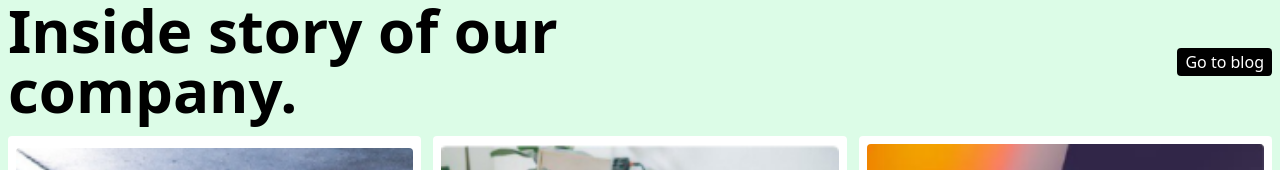
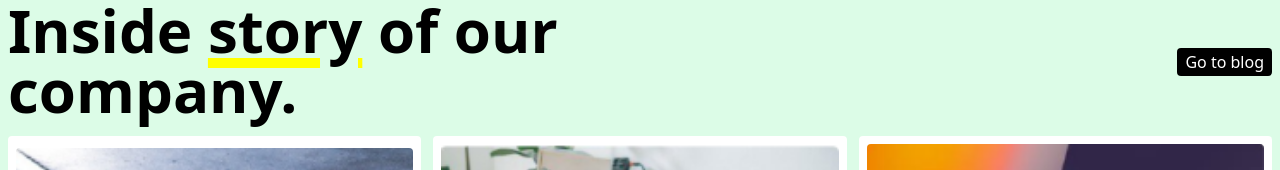
Before and after one commit to wwwrt/tema8Bootstrap, a website: page index.html in a window 1280 px wide. Shown: the top 170 px of the page. Drawn offline with nearby package versions, Linux system fonts and the light colour scheme.

Commit message:
underline

```diff
--- a/index.html
+++ b/index.html
@@ -11,10 +11,16 @@
     <title>Tema 8</title>
 </head>
 
+<style>
+    .underline {
+      text-decoration: underline #FFFF00 10px;
+    }
+  </style>
+
 <body class="bg-green-100">
     <div class="container mx-auto px-2">
         <div class="flex justify-between">
-            <h1 class="text-6xl font-bold text-black">Inside story of our <br> company.</h1>
+            <h1 class="text-6xl font-bold text-black">Inside <span class="underline">story</span> of our <br> company.</h1>
             <button class="bg-black text-white px-2 h-7 rounded mt-12">Go to blog</button>
 
         </div>
```
